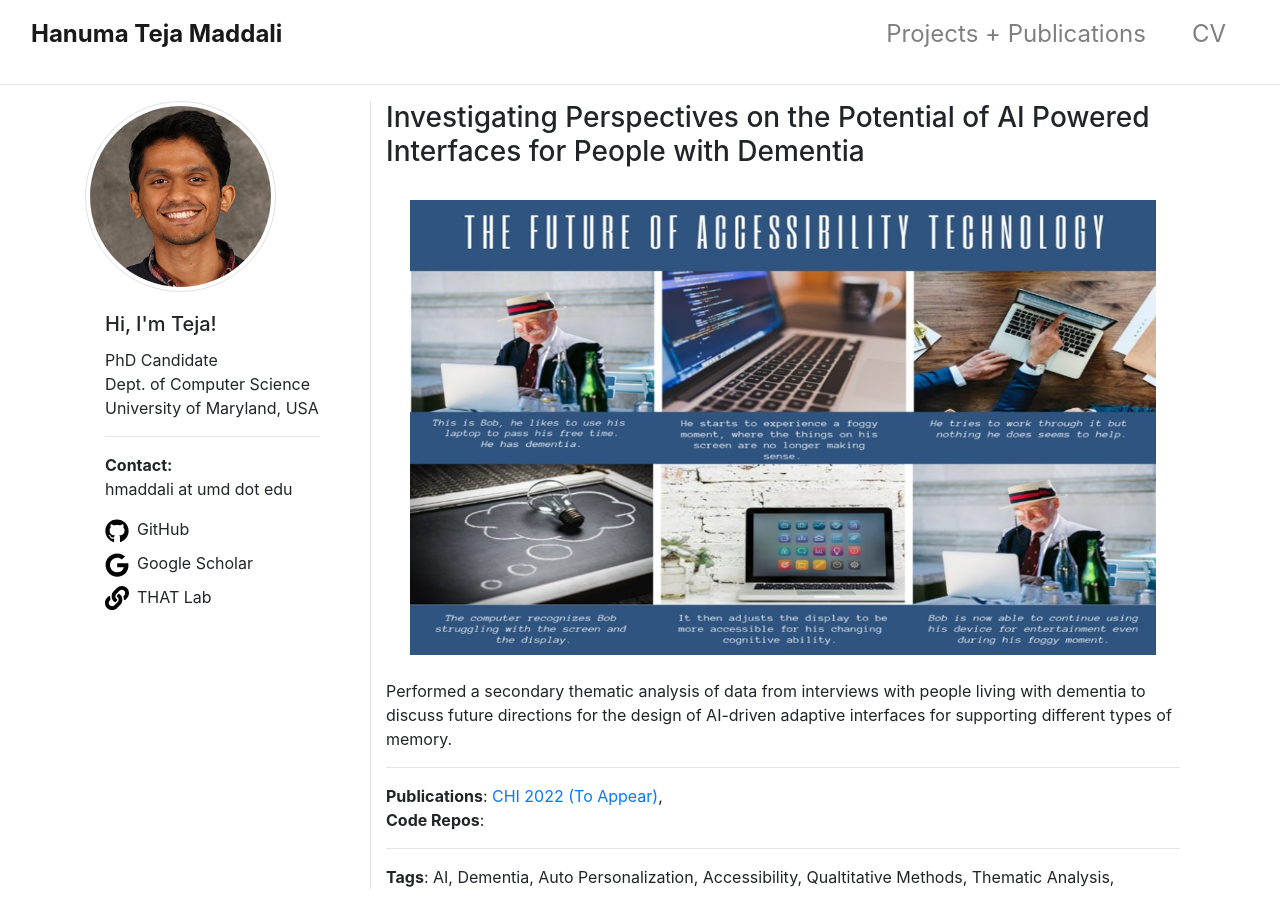
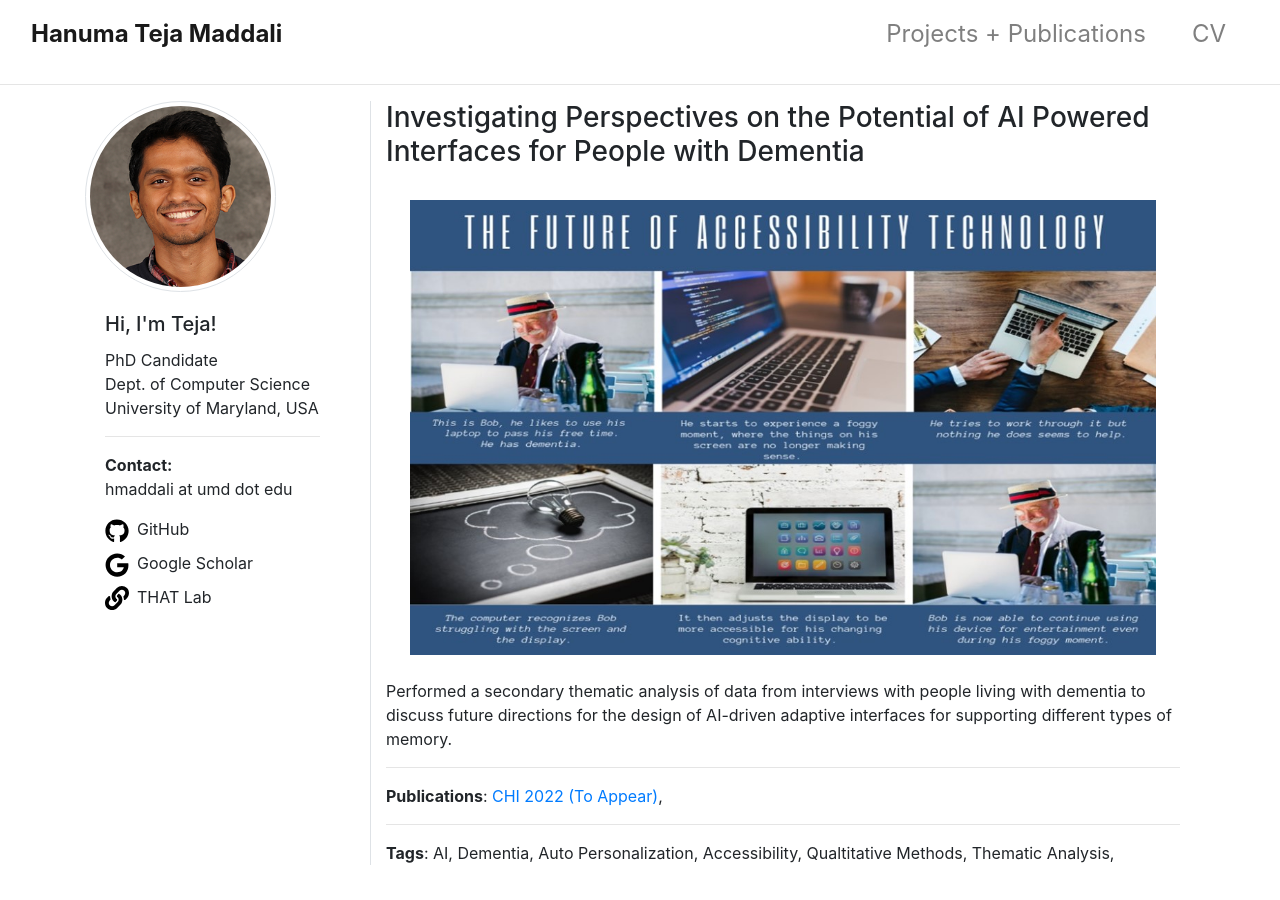
Before and after one commit to maddalihanumateja/maddalihanumateja.github.io, a Jekyll site: the page built from _projects/ai_perspectives.md, in a window 1280 px wide. Built offline with Jekyll 4.4.1, drawn with Linux system fonts in a browser that asks for light colours.

Commit message:
only include code repos on project page if they exist

```diff
--- a/_layouts/project.html
+++ b/_layouts/project.html
@@ -10,10 +10,12 @@ layout: default
   {{publication.description}} <a href="{{publication.url}}">{{publication.name}} {{publication.year}}</a>,
 {% endfor %}
 <br/>
+{% if page.repos %}
 <b>Code Repos</b>:
 {% for repo in page.repos %}
   {{repo.name}} {% if repo.type == "public" %}<a href="{{repo.url}}"><img class="mr-2" width="24" height="24" src="\assets\images\icons\link.svg"></a>{% elsif repo.type == "private" %}<img class="mr-2" width="24" height="24" src="\assets\images\icons\link.svg">(private repo, <a href="mailto:hmaddali@umd.edu">email</a> to request access){% endif %},
 {% endfor %}
+{% endif %}
 {% if page.tags %}
 <hr/>
 <b>Tags</b>:
```
Also changed, not shown: 4 other files.
